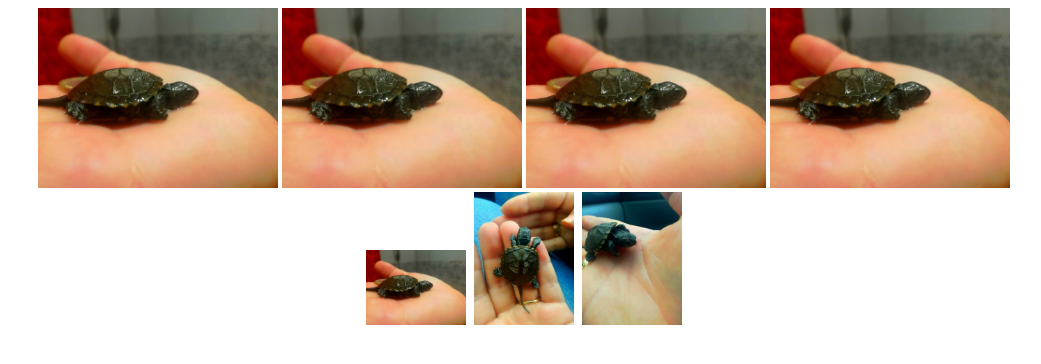
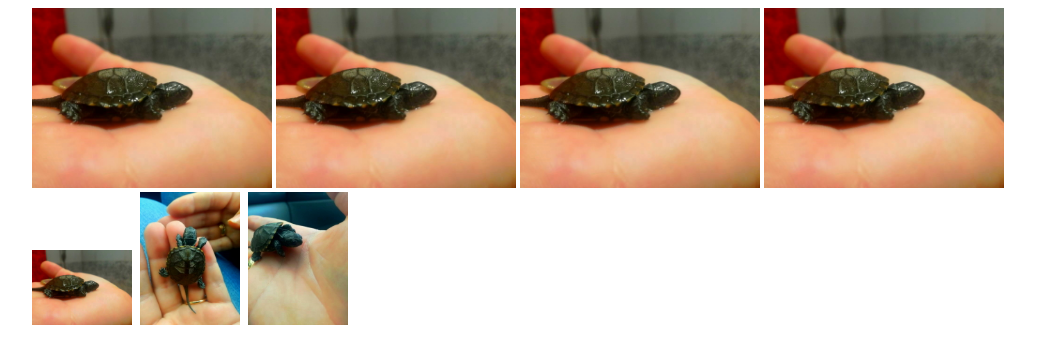
Before and after one commit to KristiyanKKirilov/HTML---Project-Adobtion-center-, a plain HTML site: page Pets_Adopters/index.html in a window 1280 px wide. Shown: the whole page, without its empty margins (116-1157 px from the left). Drawn offline with nearby package versions, Linux system fonts and the light colour scheme.

Commit message:
Add files via upload

```diff
--- a/Pets_Adopters/css/style.css
+++ b/Pets_Adopters/css/style.css
@@ -1,5 +1,4 @@
-.container{
+html{
 margin:0px auto;
 width:1000px;
-text-align:center;
 }
```
